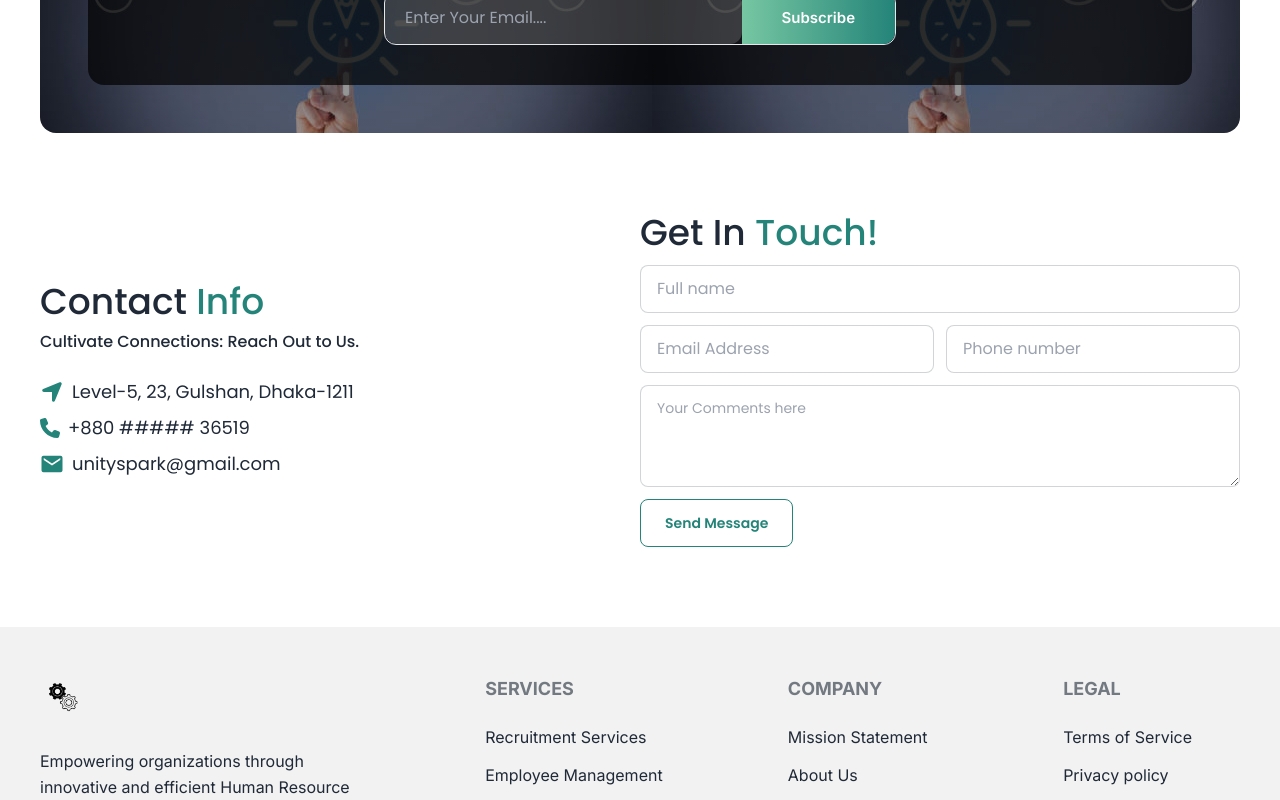
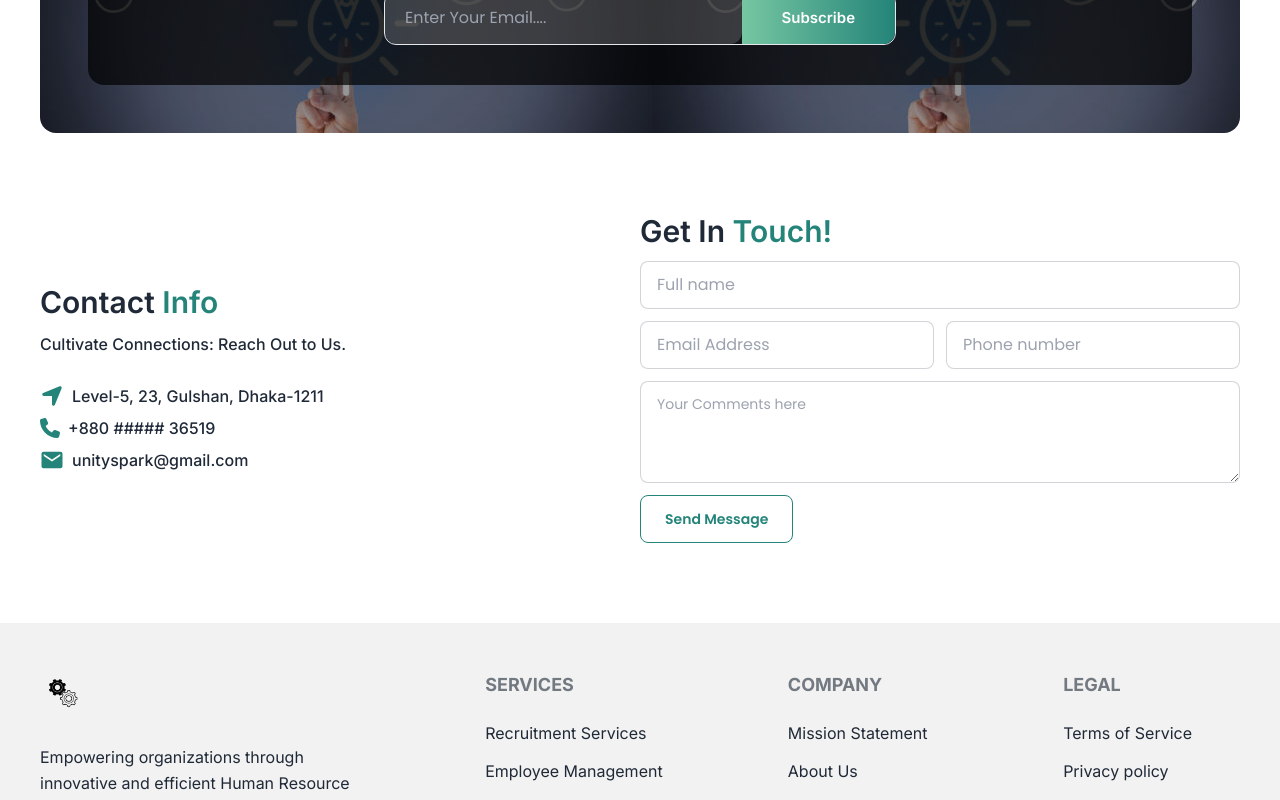
Before and after one commit to mursalinmirme/unity-spark, a React (Vite) app: page / in a window 1280 px wide. Shown: the part 3660-4460 px from the top of the page. Built offline with nearby package versions, Linux system fonts and the light colour scheme.

Commit message:
some improvments have added on contact section

```diff
--- a/src/index.css
+++ b/src/index.css
@@ -26,7 +26,7 @@ button:hover {
 .services h2,
 .job_posts h2,
 .testimonial h2,
-.newsletter h2 {
+.newsletter h2{
     @apply capitalize text-2xl md:text-3xl font-semibold font-inter text-center
 }
 
@@ -262,3 +262,14 @@ button:hover {
 .error img {
     @apply w-2/5 mx-auto
 }
+
+/* contact section */
+.contact h1, h6,
+.getInTouch h1,
+.info p{
+    @apply font-inter
+}
+
+.info p{
+    font-weight: 500;
+}
--- a/src/pages/components/HomeComponents/ContactUs/ContactUs.jsx
+++ b/src/pages/components/HomeComponents/ContactUs/ContactUs.jsx
@@ -42,35 +42,34 @@ const ContactUs = () => {
   };
   return (
     <div className="max-w-7xl mx-auto">
-      <div
-        id="contact"
-        className="py-10 lg:py-20 md:grid grid-cols-4 items-center max-w-7xl mx-auto"
-      >
-        <div className="col-span-2 space-y-2 mb-16 md:mb-0">
-          <div className="mb-6">
-            <h1 className="text-3xl md:text-4xl font-medium ">
+      <div className="py-10 lg:py-20 md:grid grid-cols-4 items-center max-w-7xl mx-auto">
+        <div className="col-span-2 mb-16 md:mb-0">
+          <div className="mb-7 contact">
+            <h1 className="text-2xl md:text-3xl font-semibold ">
               Contact <span className=" text-[#248479]">Info</span>
             </h1>
-            <h6 className="font-medium mt-2">
+            <h6 className="font-medium mt-3">
               Cultivate Connections: Reach Out to Us.
             </h6>
           </div>
-          <div className="flex items-center gap-2 md:text-lg">
+          <div className="space-y-2 info">
+            <div className="flex items-center gap-2">
               <FaLocationArrow className="text-2xl text-[#248479]" />
               <p>Level-5, 23, Gulshan, Dhaka-1211 </p>
             </div>
-          <div className="flex items-center gap-2 md:text-lg">
+            <div className="flex items-center gap-2">
               <FaPhone className="text-xl text-[#248479]" />
               <p>+880 ##### 36519</p>
             </div>
-          <div className="flex md:text-lg items-center gap-2">
+            <div className="flex items-center gap-2">
               <IoMdMail className="text-2xl text-[#248479]" />
               <p>unityspark@gmail.com</p>
             </div>
           </div>
+        </div>
 
-        <div className="col-span-2">
-          <h1 className="text-3xl md:text-4xl font-medium mb-3">
+        <div className="col-span-2 getInTouch">
+          <h1 className="text-2xl md:text-3xl font-semibold mb-3">
             Get In <span className=" text-[#248479]">Touch!</span>
           </h1>
           <form onSubmit={handleSubmit(onSubmit)}>
@@ -87,7 +86,7 @@ const ContactUs = () => {
                 )}
               </div>
             </div>
-            <div className="md:flex space-y-5 md:space-y-0 gap-3 mt-3">
+            <div className="md:flex space-y-3 md:space-y-0 gap-3 mt-3">
               <div className="form-control w-full">
                 <input
                   {...register("email", { required: true })}
```
Lines whose indentation alone changed are shown as unchanged.
